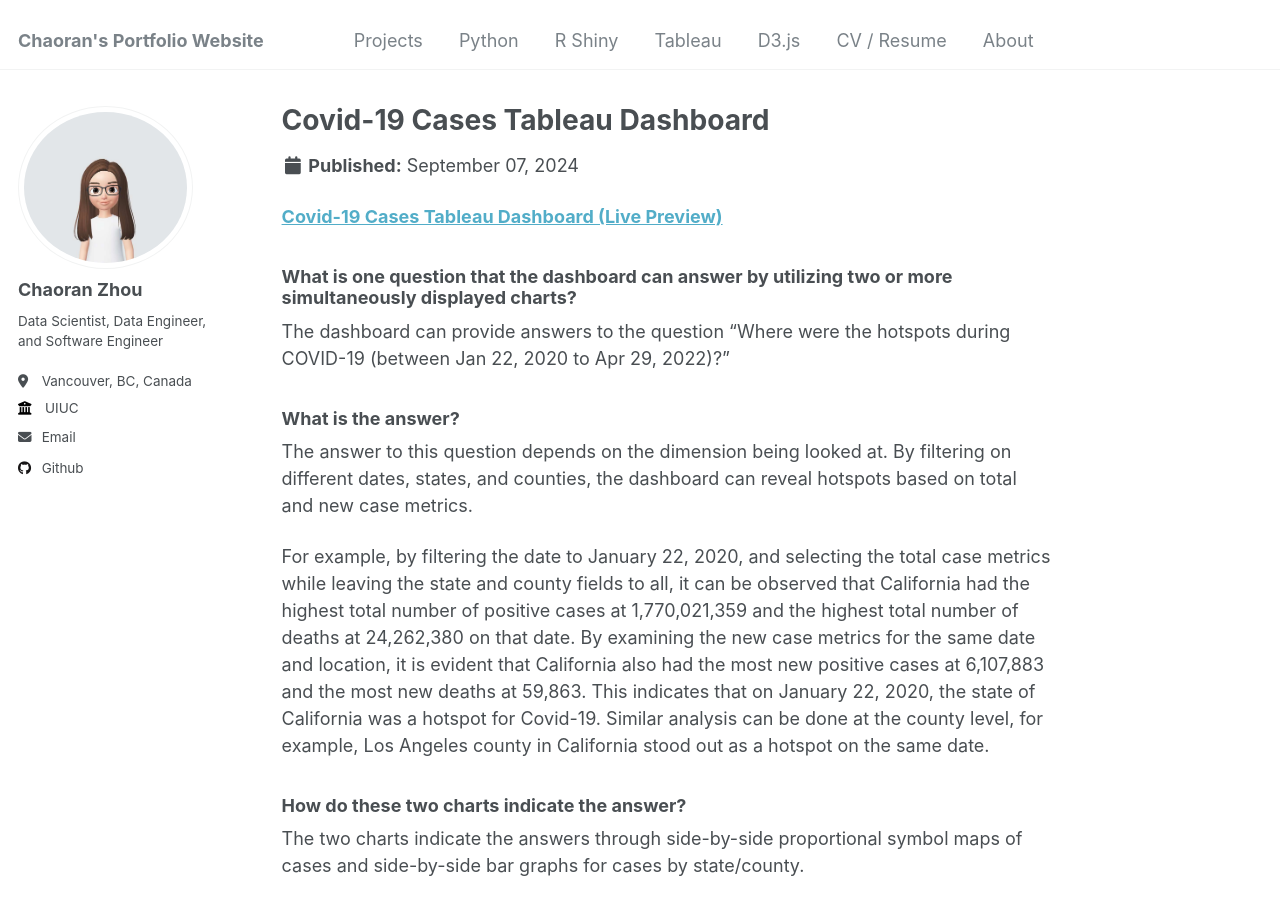
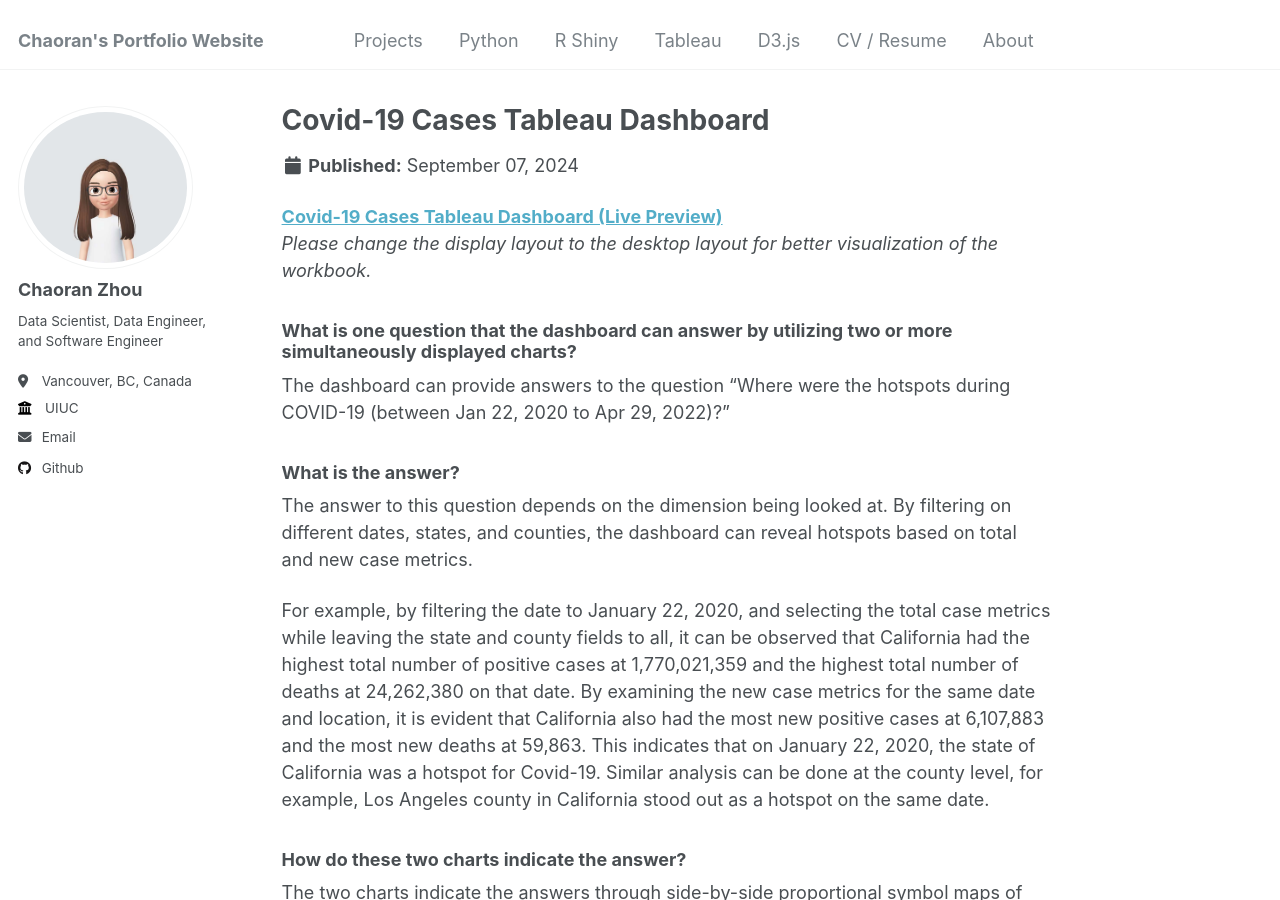
Before and after one commit to ranranrunforit/ranranrunforit.github.io, a Jekyll site: the page built from _projects/project-3.md, in a window 1280 px wide and 900 px high. Built offline with Jekyll 4.4.1, drawn with Linux system fonts in a browser that asks for light colours.

Commit message:
Update project-3.md

```diff
--- a/_projects/project-3.md
+++ b/_projects/project-3.md
@@ -6,6 +6,7 @@ collection: projects
 
 
 **[Covid-19 Cases Tableau Dashboard (Live Preview)](https://public.tableau.com/app/profile/chaoran.zhou/viz/Covid19BookFinalVersion/Dashboard1)**
+_Please change the display layout to the desktop layout for better visualization of the workbook._
 
 ### What is one question that the dashboard can answer by utilizing two or more simultaneously displayed charts?
 
```
